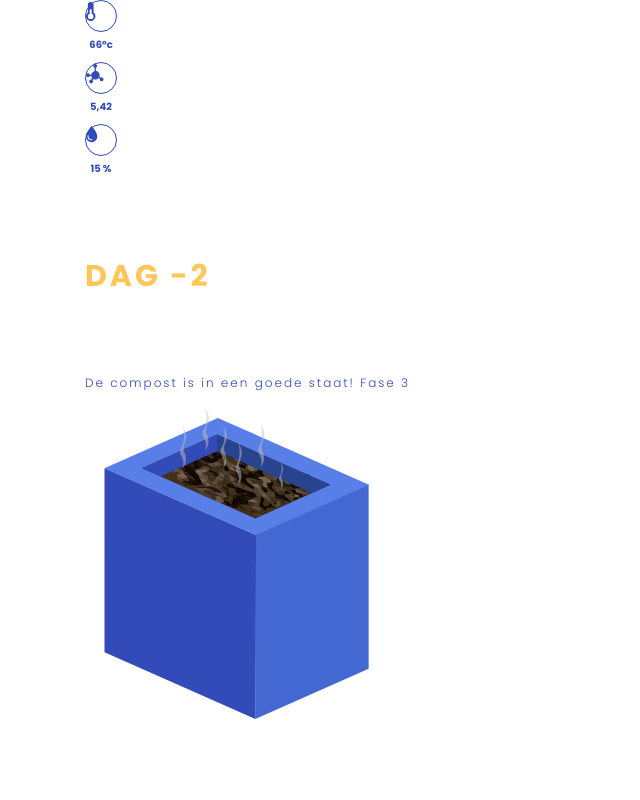
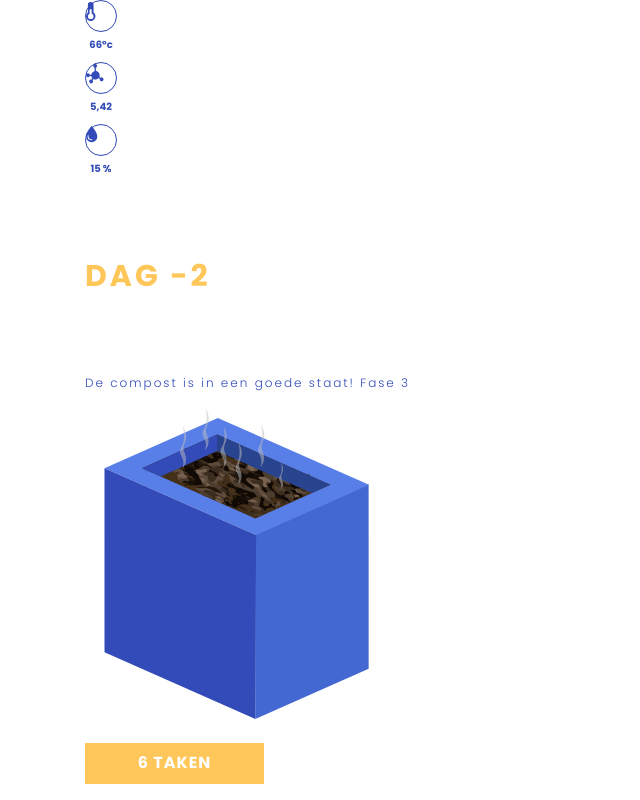
Before and after one commit to Plantacle/plantacle, a React (Create React App) app: page /styleguide1 in a window 1280 px wide. Shown: the whole page, without its empty margins (0-640 px from the left). Built offline with nearby package versions, Linux system fonts and the light colour scheme.

Commit message:
Created and styled OverviewButton

```diff
--- /dev/null
+++ b/src/components/atoms/OverviewButton.js
@@ -0,0 +1,40 @@
+import React from 'react'
+import styled from 'styled-components';
+
+const Button = styled.button`
+    font-weight: 700;
+    font-size: 18px;
+    color: #ffffff;
+    width: 179px;
+    height: 41px;
+    letter-spacing: 1px;
+
+    border: none;
+    margin: 0;
+    text-decoration: none;
+    background: #FFC759;
+    font-size: 1rem;
+    cursor: pointer;
+    text-align: center;
+    -webkit-appearance: none;
+    -moz-appearance: none;
+`;
+
+function OverviewButton() {
+
+  function handleClick(e) {
+    e.preventDefault();
+    console.log('The link was clicked.');
+  }
+
+  return (
+    <div>
+      <Button href="#" onClick={handleClick}>
+        6 TAKEN
+      </Button>
+    </div>
+  );
+
+}
+
+export default OverviewButton;
--- a/src/pages/Styleguide1.js
+++ b/src/pages/Styleguide1.js
@@ -2,6 +2,7 @@ import React from 'react'
 import Measurement from '../components/atoms/Measurement';
 import CurrentDay from '../components/atoms/CurrentDay';
 import CompostTransition from '../components/atoms/CompostTransition';
+import OverviewButton from '../components/atoms/OverviewButton';
 
 
 class Styleguide1 extends React.Component {
@@ -36,6 +37,15 @@ class Styleguide1 extends React.Component {
           </div>
 
 
+          <br />
+
+          <div className="button">
+            <OverviewButton />
+          </div>
+
+
+
+
 
       </div>
     )
```
